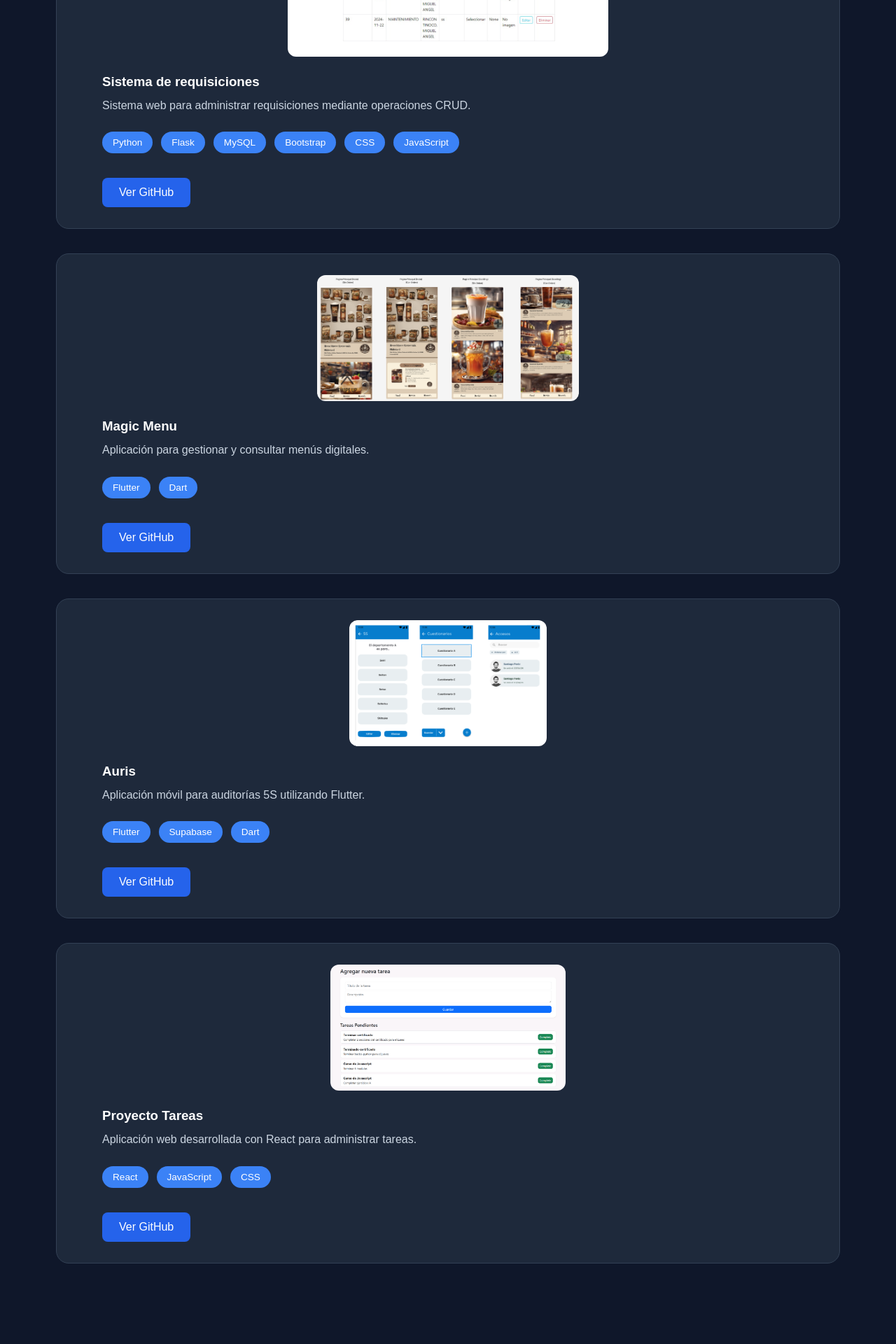
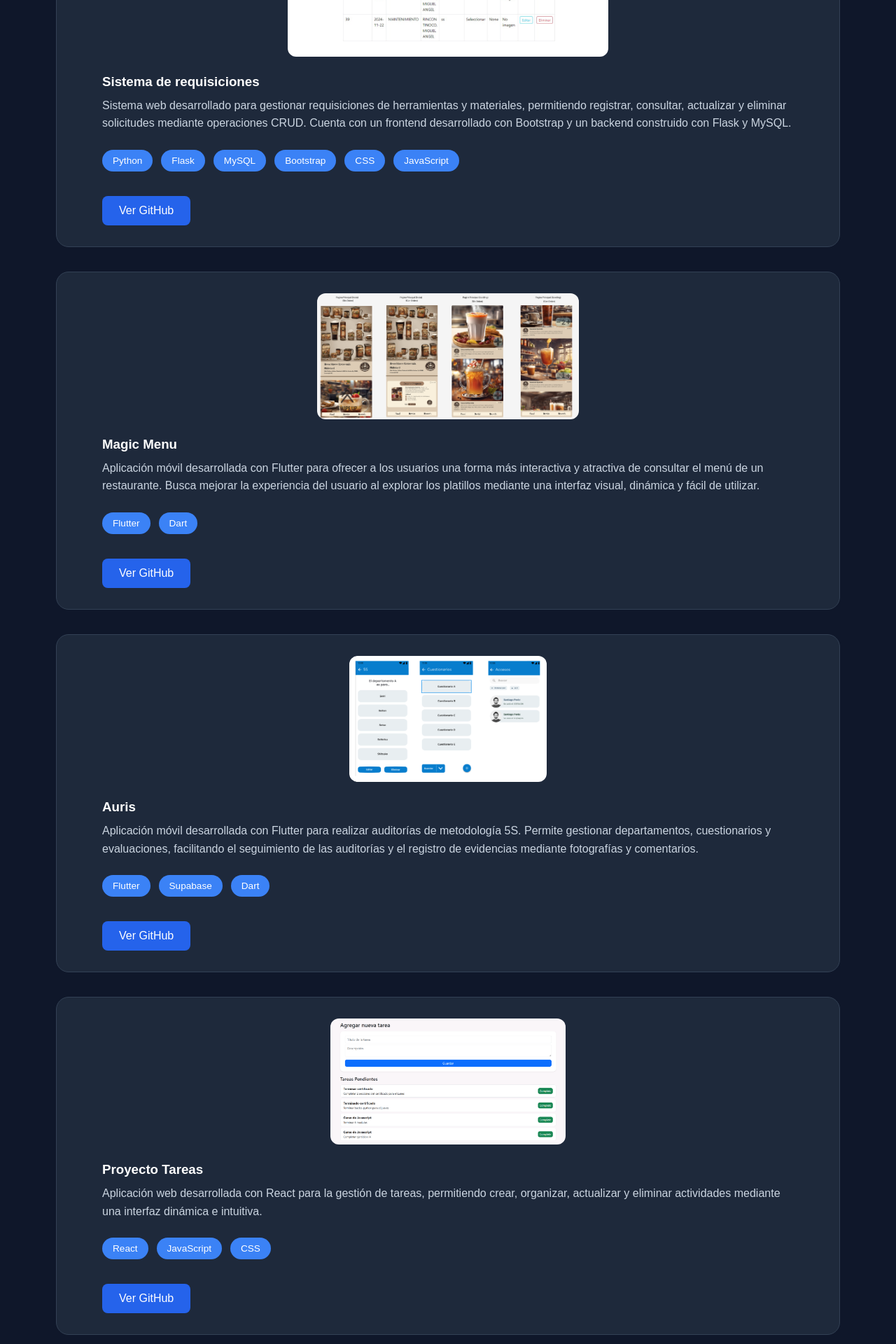
Before and after one commit to JesusCanales02/Portafolio, a React (Vite) app: page / in a window 1280 px wide. Shown: the part 2740-4660 px from the top of the page at 70% size. Built offline with nearby package versions, Linux system fonts and the light colour scheme.

Commit message:
Descripcion

```diff
--- a/src/data/projects.js
+++ b/src/data/projects.js
@@ -8,7 +8,7 @@ const projects = [
         id: 1,
         title: "Sistema de requisiciones",
         image: requisiciones,
-        description: "Sistema web para administrar requisiciones mediante operaciones CRUD.",
+        description: "Sistema web desarrollado para gestionar requisiciones de herramientas y materiales, permitiendo registrar, consultar, actualizar y eliminar solicitudes mediante operaciones CRUD. Cuenta con un frontend desarrollado con Bootstrap y un backend construido con Flask y MySQL.",
         technologies: [
             "Python",
             "Flask",
@@ -25,7 +25,7 @@ const projects = [
         title: "Magic Menu",
         image : magicmenu,
         description:
-            "Aplicación para gestionar y consultar menús digitales.",
+            "Aplicación móvil desarrollada con Flutter para ofrecer a los usuarios una forma más interactiva y atractiva de consultar el menú de un restaurante. Busca mejorar la experiencia del usuario al explorar los platillos mediante una interfaz visual, dinámica y fácil de utilizar.",
         technologies: [
             "Flutter",
             "Dart"
@@ -38,7 +38,7 @@ const projects = [
         title: "Auris",
         image: auris,
         description:
-            "Aplicación móvil para auditorías 5S utilizando Flutter.",
+            "Aplicación móvil desarrollada con Flutter para realizar auditorías de metodología 5S. Permite gestionar departamentos, cuestionarios y evaluaciones, facilitando el seguimiento de las auditorías y el registro de evidencias mediante fotografías y comentarios.",
         technologies: [
             "Flutter",
             "Supabase",
@@ -52,7 +52,7 @@ const projects = [
         title: "Proyecto Tareas",
         image: tareas,
         description:
-            "Aplicación web desarrollada con React para administrar tareas.",
+            "Aplicación web desarrollada con React para la gestión de tareas, permitiendo crear, organizar, actualizar y eliminar actividades mediante una interfaz dinámica e intuitiva.",
         technologies: [
             "React",
             "JavaScript",
```
